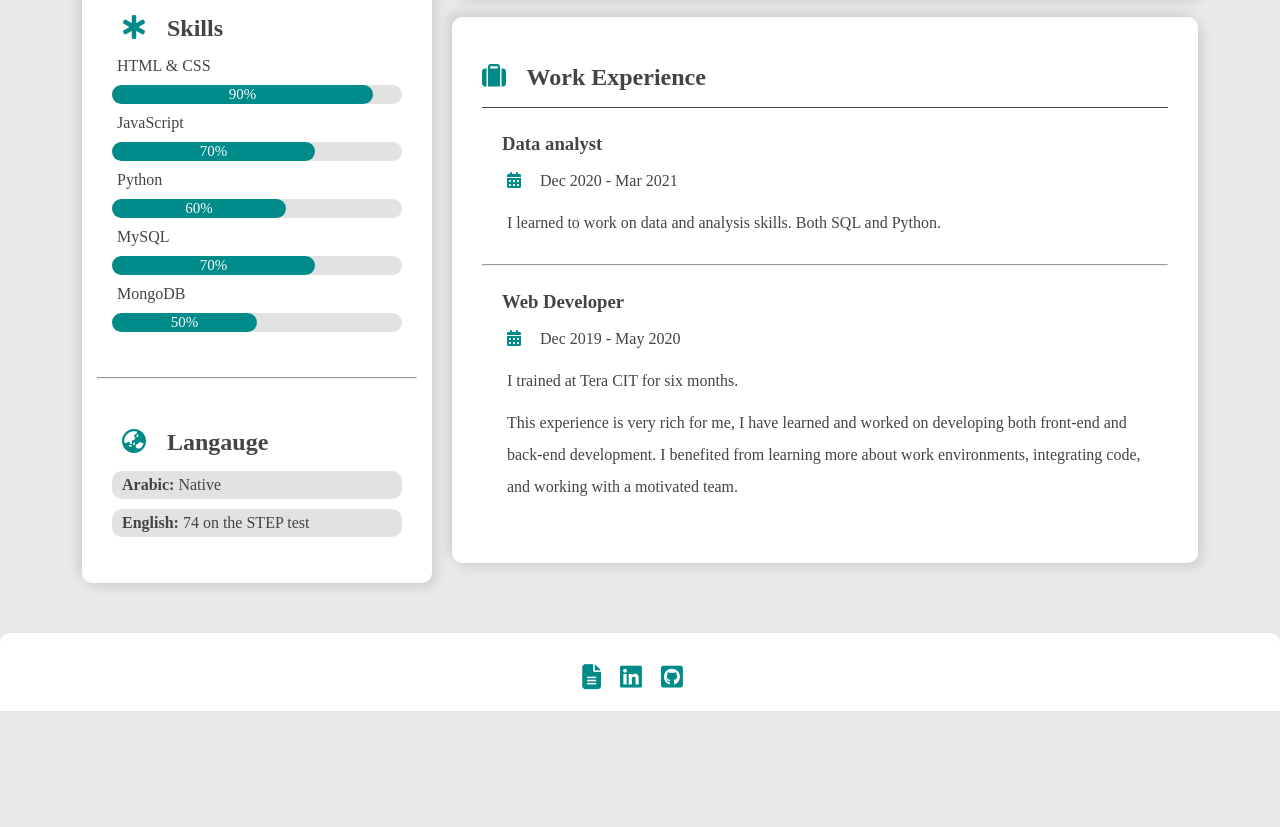
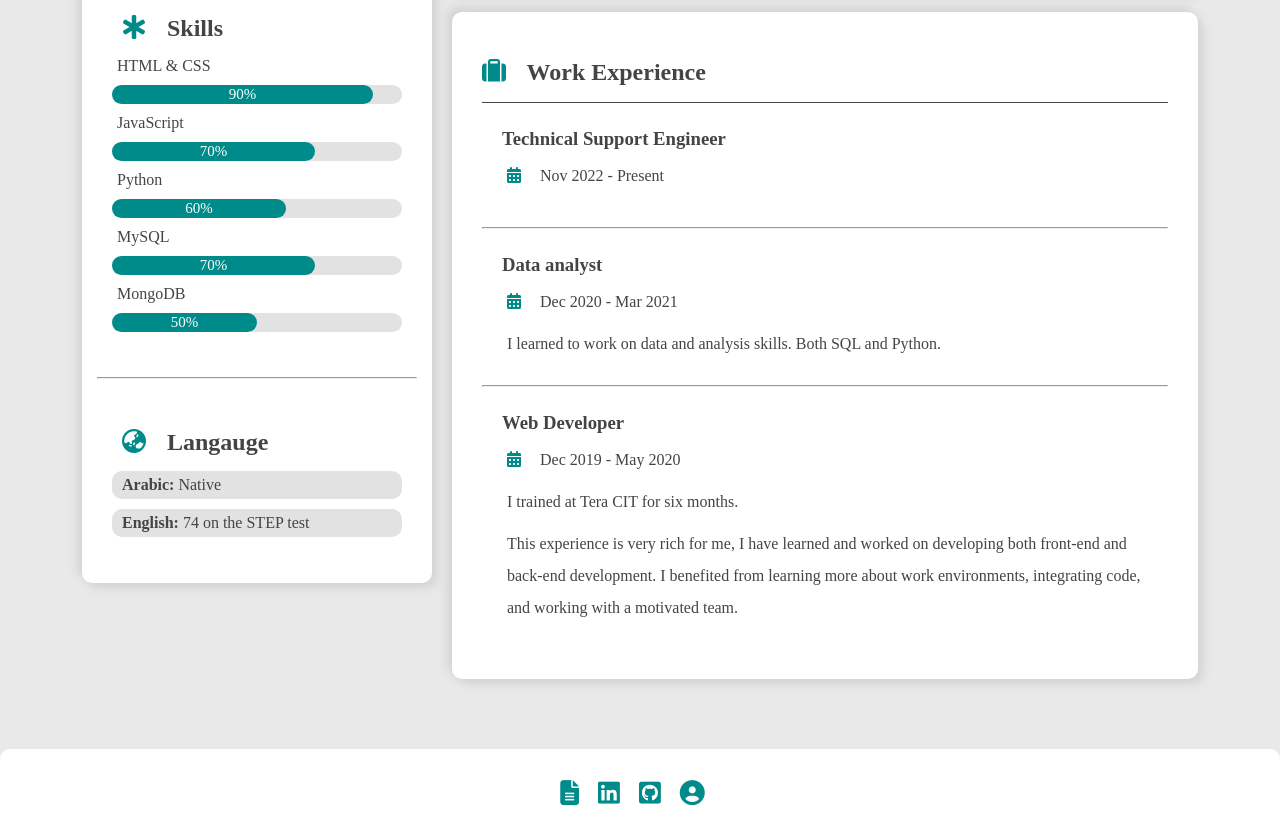
Before and after one commit to MahaMG/CV, a plain HTML site: page index.html in a window 1280 px wide. Shown: the part 367-1194 px from the top of the page. Before the commit the page ends 1078 px from the top, so only its background shows below. Drawn offline with Linux system fonts and the light colour scheme.

Commit message:
Update info

```diff
--- a/index.html
+++ b/index.html
@@ -98,6 +98,12 @@
         <section class="experience">
             <h1><i class="fa-solid fa-suitcase"></i> Work Experience</h1>
             <div>
+                <h3>Technical Support Engineer</h3>
+                <p><i class="fa-solid fa-calendar-days"></i> Nov 2022 - Present</p>
+                <p></p>
+            </div>
+            <hr>
+            <div>
                 <h3>Data analyst</h3>
                 <p><i class="fa-solid fa-calendar-days"></i> Dec 2020 - Mar 2021</p>
                 <p>I learned to work on data and analysis skills. Both SQL and Python.</p>
@@ -120,8 +126,10 @@
             <li><a href="cv/MahaAlGhamdi-CV.pdf" download="MahaAlGhamdi-CV" class="icon fa-solid fa-file-lines" target="_blank" title="Resume"></a></li>
             <li><a href="https://www.linkedin.com/in/maha-mg/" class="icon fa-brands fa-linkedin" title="LinkedIn"></a></li>
             <li><a href="https://github.com/MahaMG" class="icon fa-brands fa-github-square" title="Github"></a></li>
+            <li><a href="https://mahamg.github.io/Portfolio/" class="icon fa-solid fa-circle-user" target="_blank" title="Portfolio"></a></li>
         </ul>
     </footer>
 
+    <!-- <i class="fa-solid fa-circle-user"></i> -->
 </body>
 </html>
```
